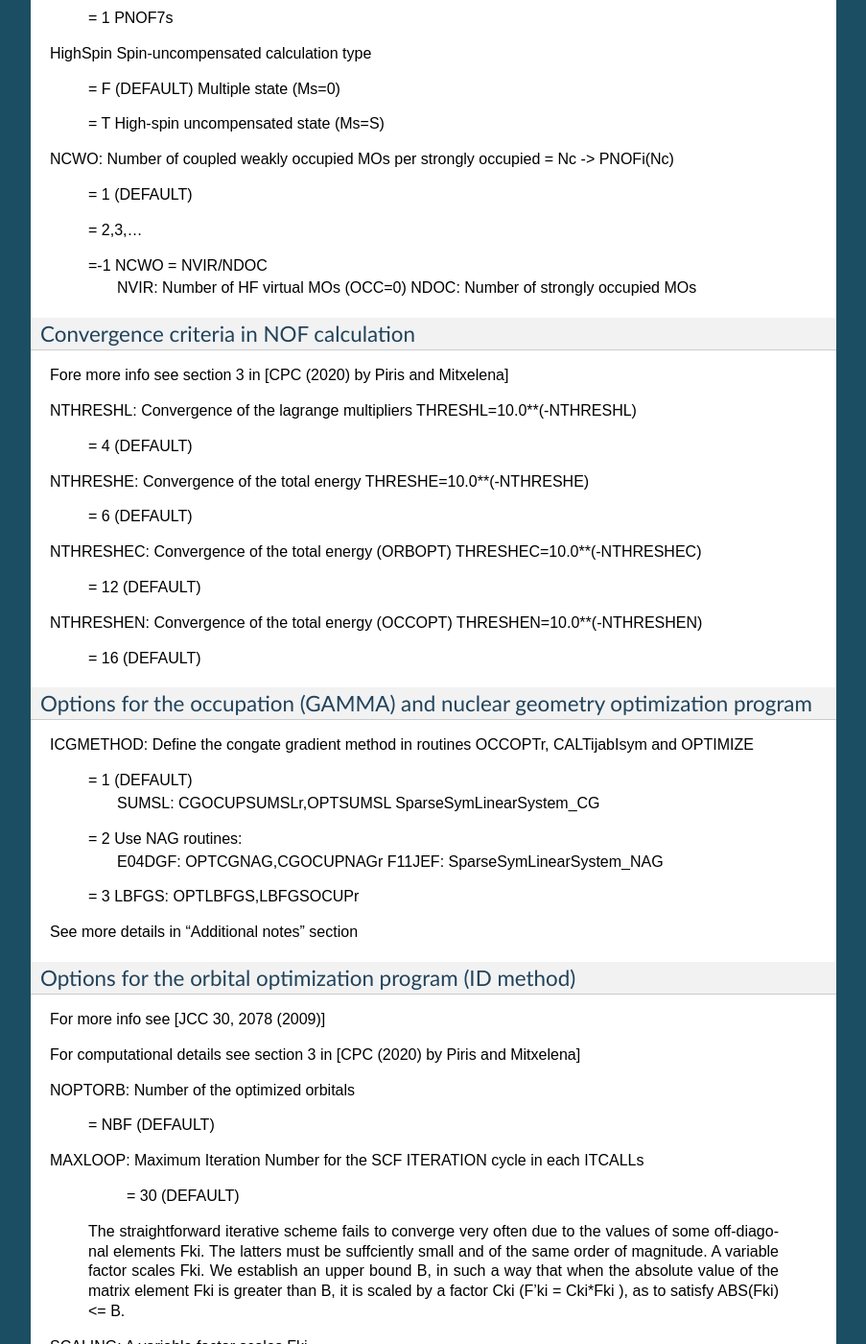
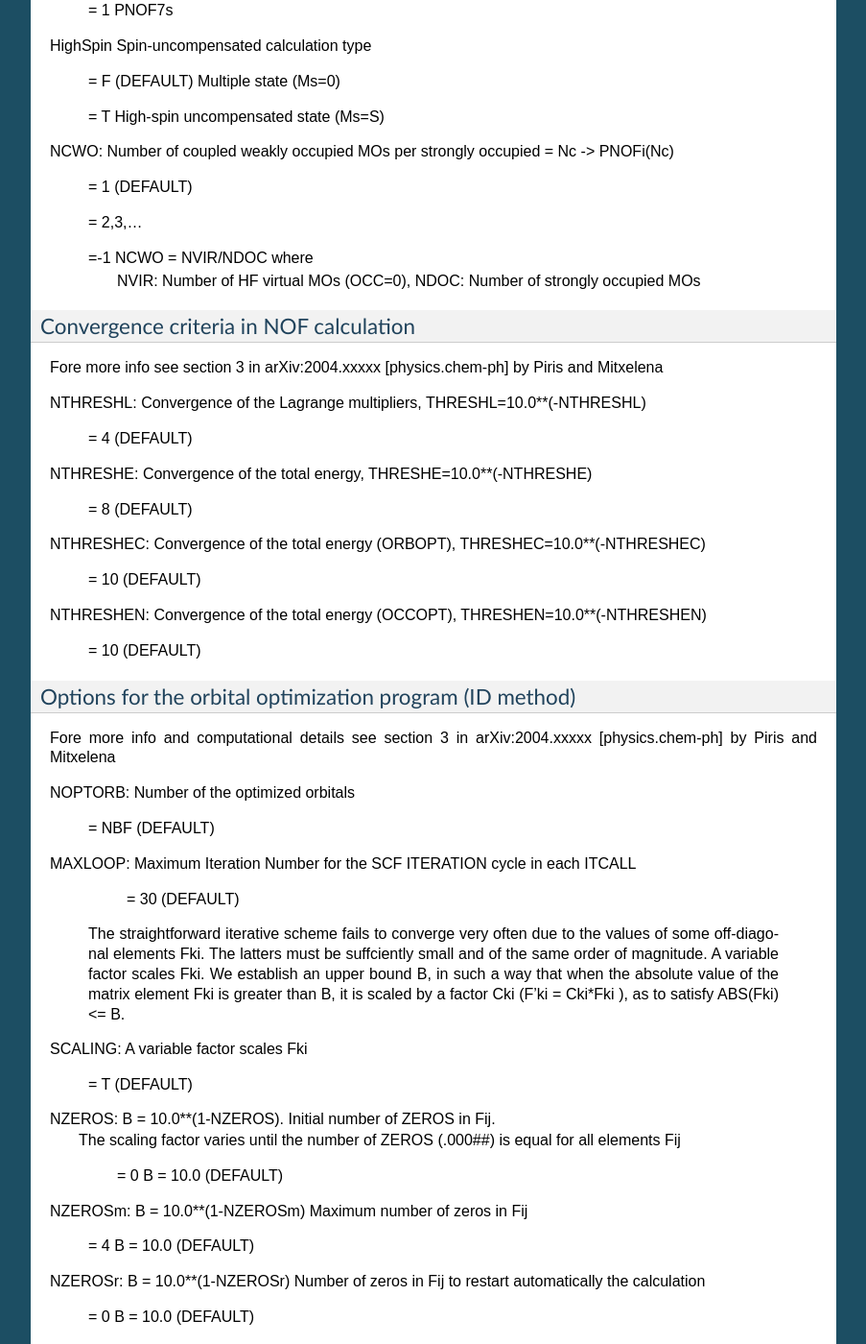
Before and after one commit to DoNOF/DoNOF-Documentation, a Sphinx documentation site: the page built from docs/input.rst, in a window 1280 px wide and 1400 px high, scrolled down 2686 px. Shown: the whole window at 96% size, without its empty margins (198-1101 px from the left). Built offline with Sphinx 7.4.7, drawn with Linux system fonts in a browser that asks for light colours; some of the changed text lies outside the part shown.

Commit message:
Update input.rst

```diff
--- a/docs/input.rst
+++ b/docs/input.rst
@@ -52,7 +52,8 @@
 
     = BOHR   Bohr atomic units
 
-EVEC:      An array of the three x,y,z components of the applied electric field, in a.u. (1 a.u. = 1 Hartree/e*bohr = 5.1422082(15)d+11 V/m)
+EVEC:      An array of the three x,y,z components of the applied electric field,
+           in a.u. (1 a.u. = 1 Hartree/e*bohr = 5.1422082(15)d+11 V/m)
 
     = ZERO   (Default)
 
@@ -112,8 +113,7 @@
 
                       = T      (DEFAULT)
 
-NTHRESHEID          Convergence of the total energy
-                    THRESHEID=10.0**(-NTHRESHEID)
+NTHRESHEID          Convergence of the total energy, THRESHEID=10.0**(-NTHRESHEID)
 
                       = 8      (DEFAULT)
 
@@ -154,62 +154,41 @@
 
                       = 2,3,...
 
-                      =-1      NCWO = NVIR/NDOC
-                               NVIR: Number of HF virtual MOs (OCC=0)
+                      =-1      NCWO = NVIR/NDOC where
+                               NVIR: Number of HF virtual MOs (OCC=0),
                                NDOC: Number of strongly occupied MOs
 
 Convergence criteria in NOF calculation
 ^^^^^^^^^^^^^^^^^^^^^^^^^^^^^^^^^^^^^^^
 
-Fore more info see section 3 in [CPC (2020) by Piris and Mitxelena]
+Fore more info see section 3 in arXiv:2004.xxxxx [physics.chem-ph] by Piris and Mitxelena
 
-NTHRESHL:            Convergence of the lagrange multipliers THRESHL=10.0**(-NTHRESHL)
+NTHRESHL:            Convergence of the Lagrange multipliers, THRESHL=10.0**(-NTHRESHL)
 
                       = 4      (DEFAULT)
 
-NTHRESHE:            Convergence of the total energy THRESHE=10.0**(-NTHRESHE)
+NTHRESHE:            Convergence of the total energy, THRESHE=10.0**(-NTHRESHE)
 
-                      = 6      (DEFAULT)
+                      = 8      (DEFAULT)
 
-NTHRESHEC:           Convergence of the total energy (ORBOPT) THRESHEC=10.0**(-NTHRESHEC)
+NTHRESHEC:           Convergence of the total energy (ORBOPT), THRESHEC=10.0**(-NTHRESHEC)
 
-                      = 12     (DEFAULT)
+                      = 10     (DEFAULT)
 
-NTHRESHEN:           Convergence of the total energy (OCCOPT) THRESHEN=10.0**(-NTHRESHEN)
+NTHRESHEN:           Convergence of the total energy (OCCOPT), THRESHEN=10.0**(-NTHRESHEN)
 
-                      = 16     (DEFAULT)
-
-
-Options for the occupation (GAMMA) and nuclear geometry optimization program
-^^^^^^^^^^^^^^^^^^^^^^^^^^^^^^^^^^^^^^^^^^^^^^^^^^^^^^^^^^^^^^^^^^^^^^^^^^^^
-
-ICGMETHOD:           Define the congate gradient method in routines OCCOPTr, CALTijabIsym and OPTIMIZE
-
-                      = 1      (DEFAULT)
-                               SUMSL: CGOCUPSUMSLr,OPTSUMSL
-                               SparseSymLinearSystem_CG
-
-                      = 2      Use NAG routines:
-                               E04DGF: OPTCGNAG,CGOCUPNAGr
-                               F11JEF: SparseSymLinearSystem_NAG
-
-                      = 3      LBFGS: OPTLBFGS,LBFGSOCUPr
-
-See more details in "Additional notes" section
-
+                      = 10     (DEFAULT)
 
 Options for the orbital optimization program (ID method)
 ^^^^^^^^^^^^^^^^^^^^^^^^^^^^^^^^^^^^^^^^^^^^^^^^^^^^^^^^
 
-For more info see [JCC 30, 2078 (2009)]
-
-For computational details see section 3 in [CPC (2020) by Piris and Mitxelena]
+Fore more info and computational details see section 3 in arXiv:2004.xxxxx [physics.chem-ph] by Piris and Mitxelena
 
 NOPTORB:             Number of the optimized orbitals
 
                       = NBF    (DEFAULT)
 
-MAXLOOP:             Maximum Iteration Number for the SCF ITERATION cycle in each ITCALLs
+MAXLOOP:             Maximum Iteration Number for the SCF ITERATION cycle in each ITCALL
 
                       = 30     (DEFAULT)
 
@@ -219,7 +198,8 @@
 
                       = T      (DEFAULT)
 
-NZEROS:              B = 10.0**(1-NZEROS). Initial number of ZEROS in Fij. The scaling factor varies until the number of ZEROS (.000##) is equal for all elements Fij
+NZEROS:              B = 10.0**(1-NZEROS). Initial number of ZEROS in Fij.
+                     The scaling factor varies until the number of ZEROS (.000##) is equal for all elements Fij
 
                       = 0      B = 10.0 (DEFAULT)
 
@@ -235,7 +215,8 @@
 
                       = 10     (DEFAULT)
 
-DIIS:                Direct Inversion in the Iterative Subspace in the orbital optimization if DUMEL < THDIIS every NDIIS loops
+DIIS:                Direct Inversion in the Iterative Subspace in the orbital optimization
+                     if DUMEL < THDIIS every NDIIS loops
 
                       = T      (DEFAULT)
 
@@ -263,7 +244,8 @@
 
                      = F       (DEFAULT)
 
-SC2MCPT:             SC2-MCPT perturbation theory is used to correct the PNOF5 Energy. 2 outputs: PNOF5-SC2-MCPT and PNOF5-PT2
+SC2MCPT:             SC2-MCPT perturbation theory is used to correct the PNOF5 Energy.
+                     Two outputs: PNOF5-SC2-MCPT and PNOF5-PT2
 
                      = F       (DEFAULT)
 
@@ -312,6 +294,7 @@
                       = 0      From file INP
 
                       = 1      From file GCF
+
 
 
 Output options
```
Also changed, not shown: other parts of docs/input.rst (+14 -1 lines).
